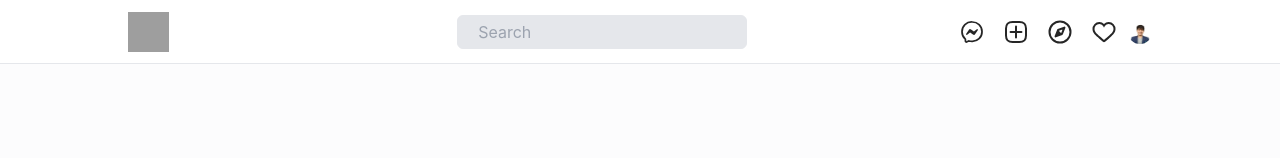
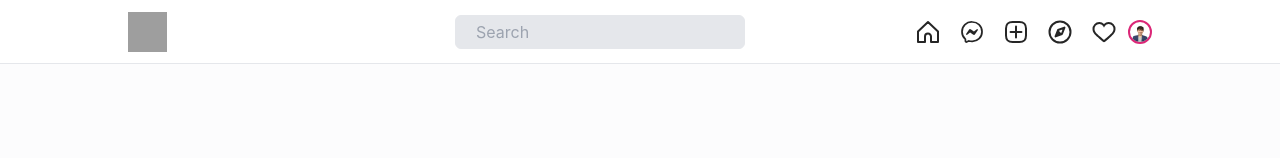
Before and after one commit to egi321910004/Instagramclone, a React (Create React App) app: page / in a window 1280 px wide. Shown: the top 158 px of the page. Built offline with nearby package versions, Linux system fonts and the light colour scheme; grey boxes are pictures that could not be loaded.

Commit message:
Add Home icon

```diff
--- a/src/components/Navbar.jsx
+++ b/src/components/Navbar.jsx
@@ -20,7 +20,27 @@ export default function Navbar() {
               placeholder="Search"
             ></input>
           </div>
-          <div className="flex flex-row-reverse space-x-4 space-x-reverse items-center">
+          <div className="flex items-center mr-5">
+            <svg
+              aria-label="Home"
+              class="_ab6-"
+              color="#262626"
+              fill="#262626"
+              height="24"
+              role="img"
+              viewBox="0 0 24 24"
+              width="24"
+            >
+              <path
+                d="M9.005 16.545a2.997 2.997 0 012.997-2.997h0A2.997 2.997 0 0115 16.545V22h7V11.543L12 2 2 11.543V22h7.005z"
+                fill="none"
+                stroke="currentColor"
+                stroke-linejoin="round"
+                stroke-width="2"
+              ></path>
+            </svg>
+          </div>
+          <div className="flex flex-row-reverse space-x-5 space-x-reverse items-center">
             <div className="flex items-center">
               <svg
                 aria-label="Messenger"
@@ -131,7 +151,7 @@ export default function Navbar() {
                     <path d="M16.792 3.904A4.989 4.989 0 0121.5 9.122c0 3.072-2.652 4.959-5.197 7.222-2.512 2.243-3.865 3.469-4.303 3.752-.477-.309-2.143-1.823-4.303-3.752C5.141 14.072 2.5 12.167 2.5 9.122a4.989 4.989 0 014.708-5.218 4.21 4.21 0 013.675 1.941c.84 1.175.98 1.763 1.12 1.763s.278-.588 1.11-1.766a4.17 4.17 0 013.679-1.938m0-2a6.04 6.04 0 00-4.797 2.127 6.052 6.052 0 00-4.787-2.127A6.985 6.985 0 00.5 9.122c0 3.61 2.55 5.827 5.015 7.97.283.246.569.494.853.747l1.027.918a44.998 44.998 0 003.518 3.018 2 2 0 002.174 0 45.263 45.263 0 003.626-3.115l.922-.824c.293-.26.59-.519.885-.774 2.334-2.025 4.98-4.32 4.98-7.94a6.985 6.985 0 00-6.708-7.218z"></path>
                   </svg>
                 </div>
-                <div className="rounded-full overflow-hidden w-6 h-6 cursor-pointer ml-3">
+                <div className="rounded-full overflow-hidden w-6 h-6 cursor-pointer ml-3 border-2 border-pink-600 ">
                   <img
                     className="w-full"
                     src="/images/eginew.png"
```
